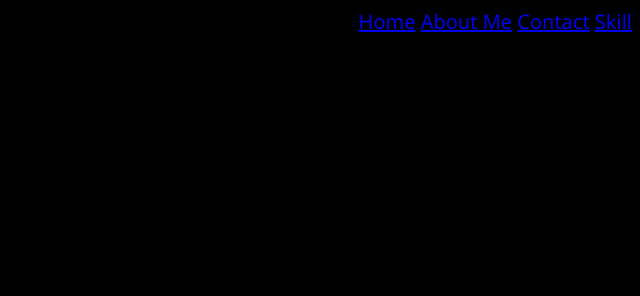
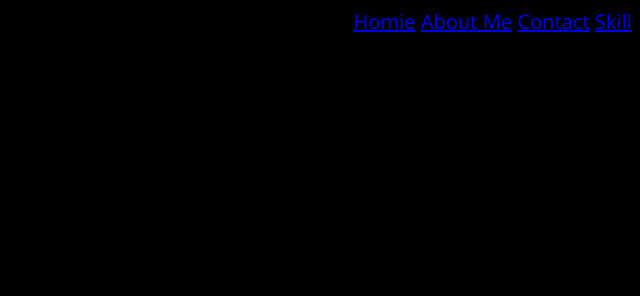
Before and after one commit to sakaa99/test2, a plain HTML site: page index.html in a window 1280 px wide. Shown: the top 296 px of the page, 640-1280 px from the left. Drawn offline with Linux system fonts and the light colour scheme.

Commit message:
ganti home

```diff
--- a/index.html
+++ b/index.html
@@ -9,7 +9,7 @@
 <body style="background-color: black;">
     <header>
     <div class="header">
-    <a href="#" id="Home">Home</a>
+    <a href="#" id="Home">Homie</a>
         <a href="#" id="About Me">About Me</a>
             <a href="#" id="Contact">Contact</a>
                 <a href="#" id="Skill">Skill</a>
```
